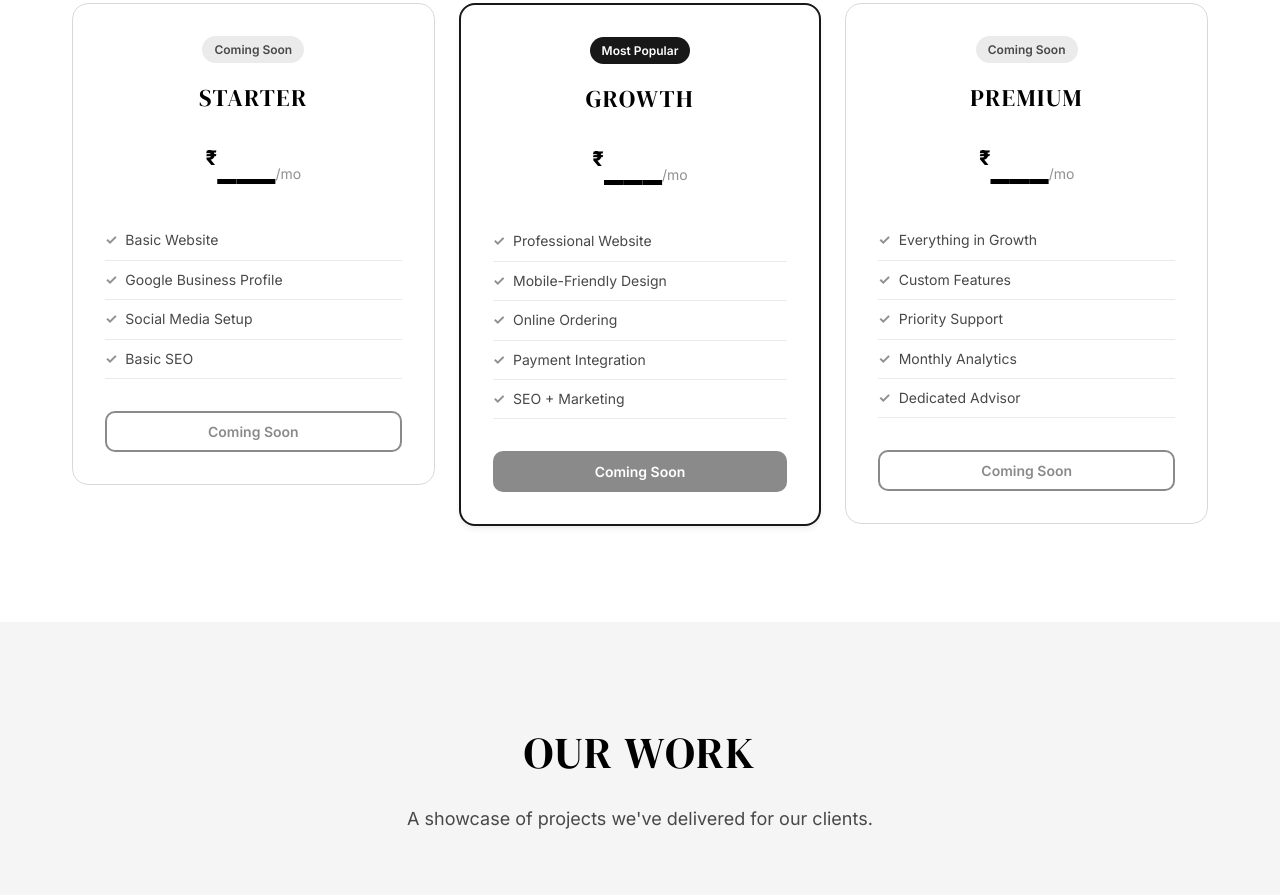
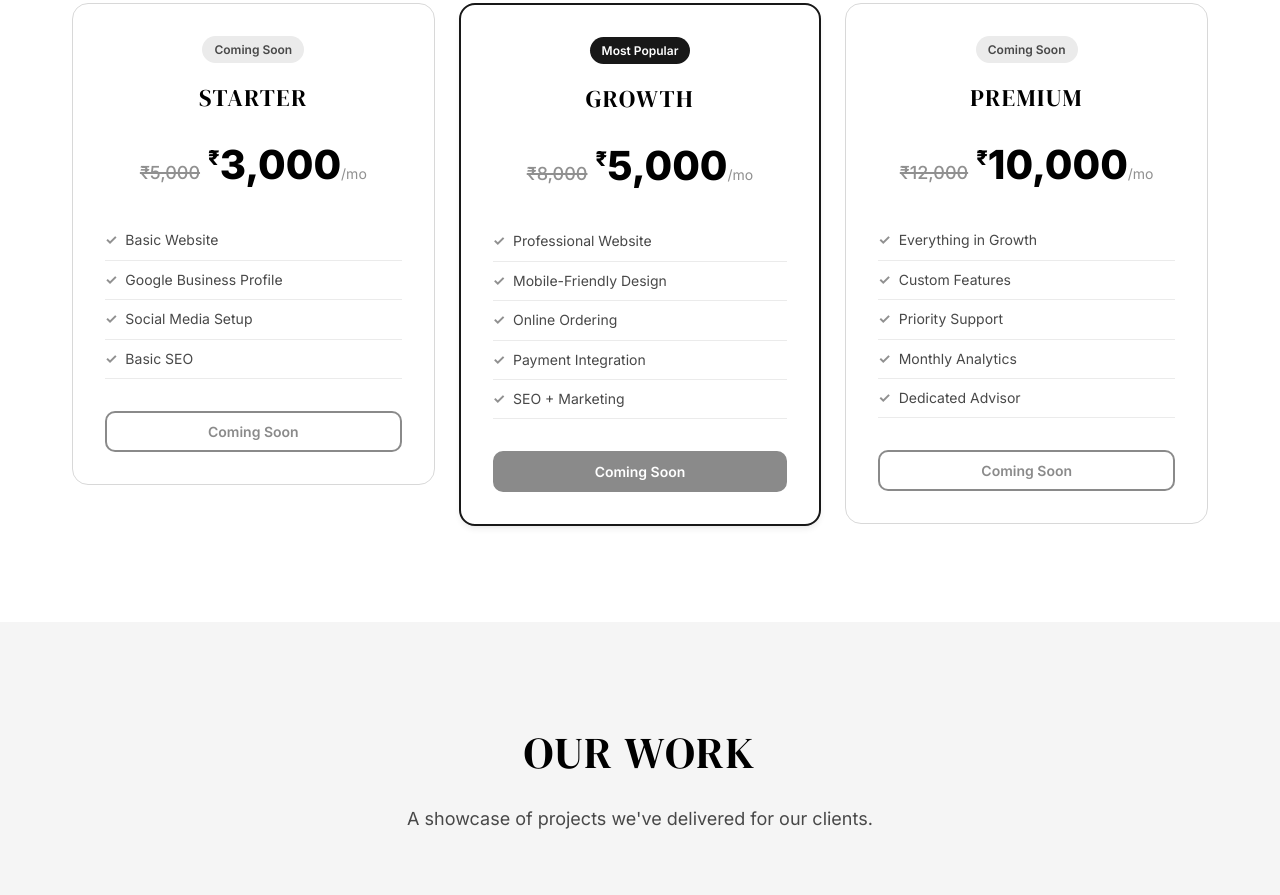
Before and after one commit to Manthan01-create/ValueGrid, a website: page index.html in a window 1280 px wide. Shown: the part 4054-4949 px from the top of the page. Drawn offline with Linux system fonts and the light colour scheme; no server answers.

Commit message:
Add discounted pricing with strikethrough original prices: Starter 5000->3000, Growth 8000->5000, Premium 12000->10000

```diff
--- a/index.html
+++ b/index.html
@@ -159,21 +159,21 @@
           <div class="plan-card">
             <div class="plan-badge">Coming Soon</div>
             <h3 class="plan-name">Starter</h3>
-            <div class="plan-price"><span class="price-currency">₹</span>___<span class="price-period">/mo</span></div>
+            <div class="plan-price"><span class="price-old">₹5,000</span><span class="price-currency">₹</span>3,000<span class="price-period">/mo</span></div>
             <ul class="plan-features"><li>Basic Website</li><li>Google Business Profile</li><li>Social Media Setup</li><li>Basic SEO</li></ul>
             <button class="btn btn-outline btn-full plan-cta" disabled>Coming Soon</button>
           </div>
           <div class="plan-card plan-featured">
             <div class="plan-badge popular">Most Popular</div>
             <h3 class="plan-name">Growth</h3>
-            <div class="plan-price"><span class="price-currency">₹</span>___<span class="price-period">/mo</span></div>
+            <div class="plan-price"><span class="price-old">₹8,000</span><span class="price-currency">₹</span>5,000<span class="price-period">/mo</span></div>
             <ul class="plan-features"><li>Professional Website</li><li>Mobile-Friendly Design</li><li>Online Ordering</li><li>Payment Integration</li><li>SEO + Marketing</li></ul>
             <button class="btn btn-primary btn-full plan-cta" disabled>Coming Soon</button>
           </div>
           <div class="plan-card">
             <div class="plan-badge">Coming Soon</div>
             <h3 class="plan-name">Premium</h3>
-            <div class="plan-price"><span class="price-currency">₹</span>___<span class="price-period">/mo</span></div>
+            <div class="plan-price"><span class="price-old">₹12,000</span><span class="price-currency">₹</span>10,000<span class="price-period">/mo</span></div>
             <ul class="plan-features"><li>Everything in Growth</li><li>Custom Features</li><li>Priority Support</li><li>Monthly Analytics</li><li>Dedicated Advisor</li></ul>
             <button class="btn btn-outline btn-full plan-cta" disabled>Coming Soon</button>
           </div>
--- a/styles.css
+++ b/styles.css
@@ -975,6 +975,14 @@ img { max-width: 100%; display: block; }
 }
 .price-currency { font-size: var(--fs-xl); vertical-align: super; }
 .price-period { font-size: var(--fs-sm); font-weight: 400; color: var(--text-tertiary); }
+.price-old {
+  font-size: var(--fs-lg);
+  font-weight: 500;
+  color: var(--text-tertiary);
+  text-decoration: line-through;
+  text-decoration-thickness: 2px;
+  margin-right: 8px;
+}
 
 .plan-features {
   text-align: left;
```
